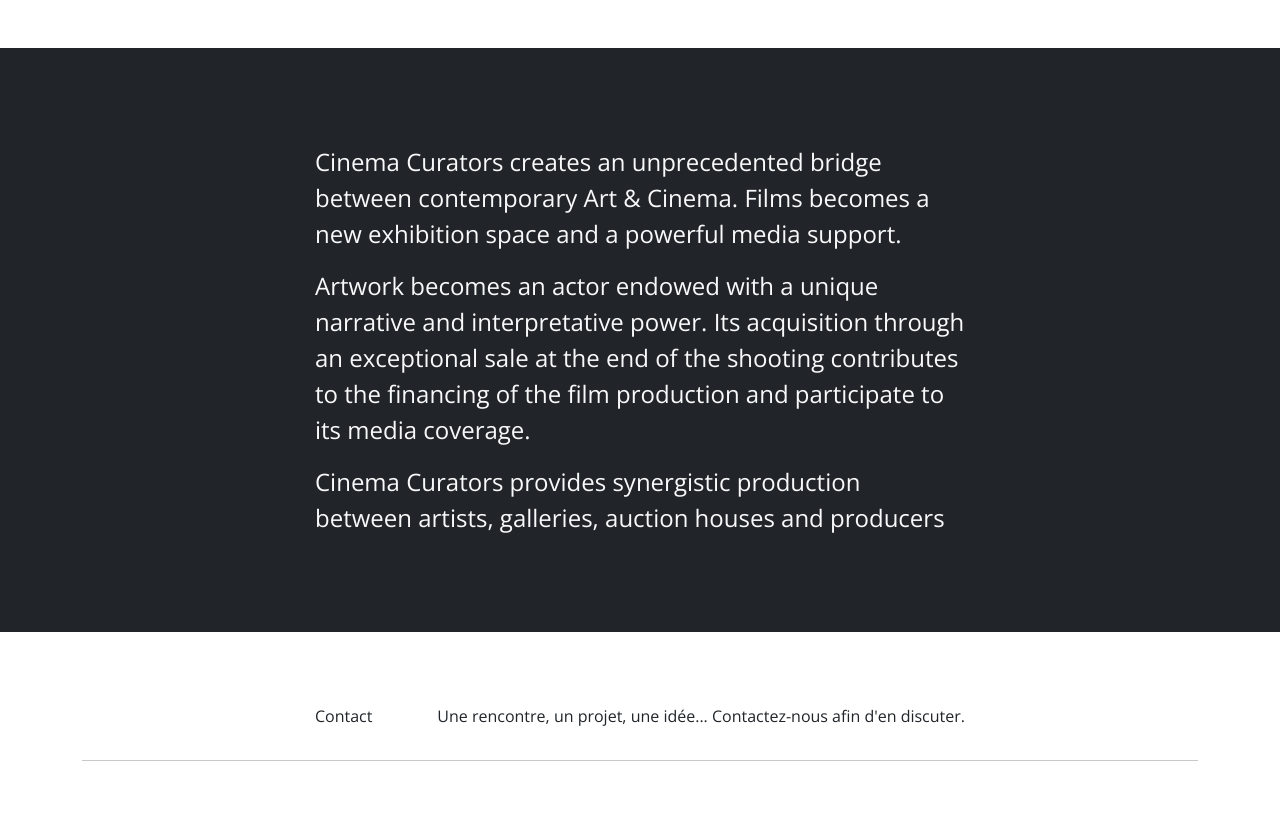
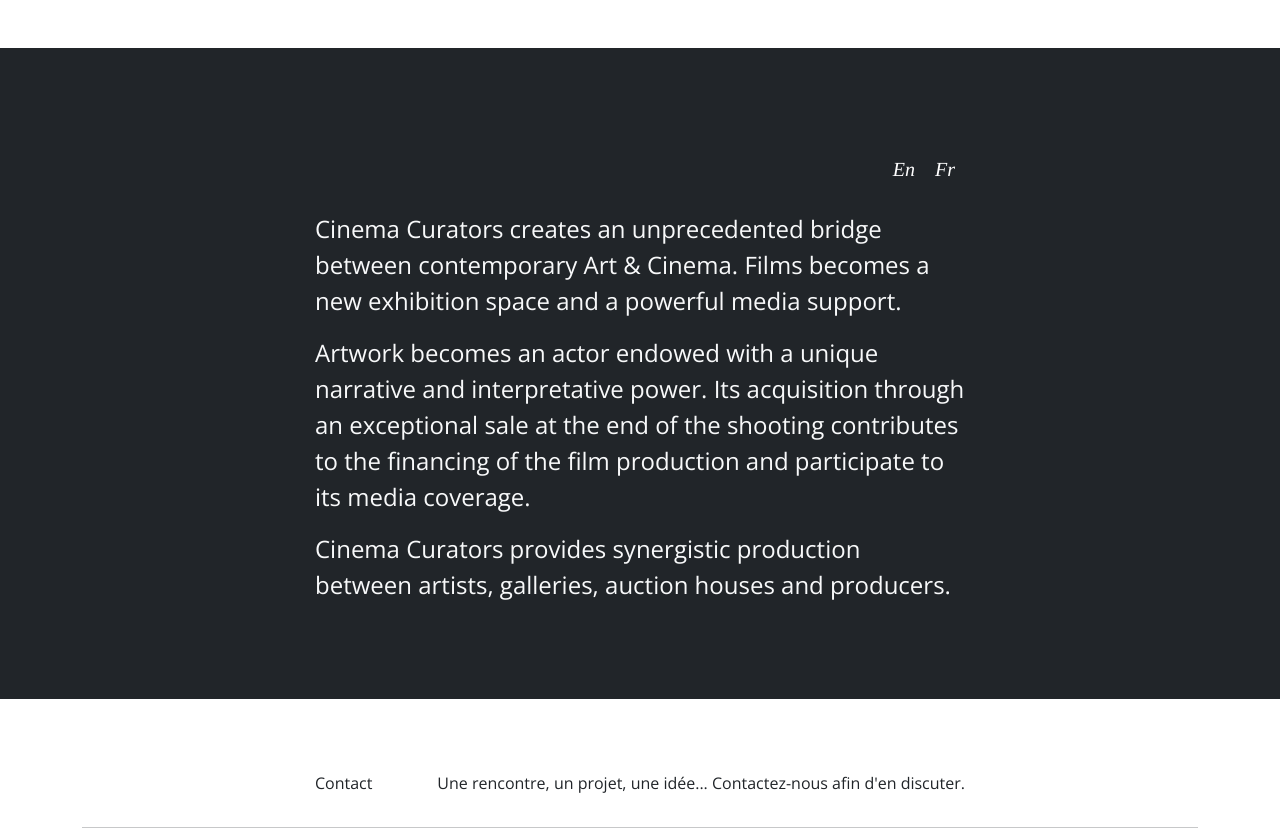
Before and after one commit to BasileM/cinecurators, a PHP site: page /who_we_are.html in a window 1280 px wide. Shown: the part 176-1014 px from the top of the page. Run offline with PHP 8.4, Linux system fonts and the light colour scheme.

Commit message:
add english / french part on quote

```diff
--- a/style.css
+++ b/style.css
@@ -38,6 +38,35 @@
   font-family: cursive;
   font-size:130px;
   padding: 0px 50px;
+}
+
+.btn-menu-white {
+  font-family: times;
+  text-decoration: none;
+  color: white;
+  font-size: 20px;
+  padding: 10px;
+  font-style: italic;
+  display: inline-block
+}
+
+.btn-menu-white:hover {
+  color: white;
+}
+
+.btn-menu-white::after {
+  content: '';
+  width: 0px;
+  height: 1px;
+  display: block;
+  background: white;
+  transition: 300ms;
+  color: white;
+}
+
+.btn-menu-white:hover::after {
+  width: 100%;
+  color: white;
 }
 
 .btn-menu {
--- a/who_we_are.html
+++ b/who_we_are.html
@@ -6,11 +6,15 @@
     <title>Cinema Curators</title>
     <link rel="stylesheet" href="style.css">
     <link href="https://cdn.jsdelivr.net/npm/bootstrap@5.1.3/dist/css/bootstrap.min.css" rel="stylesheet" integrity="sha384-1BmE4kWBq78iYhFldvKuhfTAU6auU8tT94WrHftjDbrCEXSU1oBoqyl2QvZ6jIW3" crossorigin="anonymous">
+        <!-- JavaScript Bundle with Popper -->
+    <script src="https://cdn.jsdelivr.net/npm/bootstrap@5.2.0/dist/js/bootstrap.bundle.min.js" integrity="sha384-A3rJD856KowSb7dwlZdYEkO39Gagi7vIsF0jrRAoQmDKKtQBHUuLZ9AsSv4jD4Xa" crossorigin="anonymous"></script>
   </head>
   <body>
     <!-- Script for Navbar -->
     <script src="https://code.jquery.com/jquery-3.5.1.slim.min.js" integrity="sha384-DfXdz2htPH0lsSSs5nCTpuj/zy4C+OGpamoFVy38MVBnE+IbbVYUew+OrCXaRkfj" crossorigin="anonymous"></script>
     <script src="https://cdn.jsdelivr.net/npm/bootstrap@4.5.3/dist/js/bootstrap.bundle.min.js" integrity="sha384-ho+j7jyWK8fNQe+A12Hb8AhRq26LrZ/JpcUGGOn+Y7RsweNrtN/tE3MoK7ZeZDyx" crossorigin="anonymous"></script>
+
+
     <!-- Content -->
     <div class="container">
 
@@ -25,7 +29,7 @@
       <div class="collapse navbar-collapse" id="navbarNav">
         <ul class="navbar-nav">
           <li class="nav-item active">
-            <a class="btn-menu " href="who_we_are.html">Who we are ?</a>
+            <a class="btn-menu" href="who_we_are.html">Who we are ?</a>
           </li>
           <li class="nav-item">
             <a class="btn-menu" href="who_we_are.html#contact">Contact</a>
@@ -34,13 +38,31 @@
       </div>
     </nav>
     </div>
+    <!-- font-quote py-1 p-0 btn-quote -->
     <div class="container-fluid bg-dark p-5 text-light">
       <div class="container">
         <div class="quote-description my-5">
-          <p>Cinema Curators creates an unprecedented bridge between contemporary Art & Cinema. Films becomes a new exhibition space and a powerful media support.</p>
-          <p>Artwork becomes an actor endowed with a unique narrative and interpretative power. Its acquisition through an exceptional sale at the end of the shooting contributes to the financing of the film production and participate to its media coverage.</p>
-          <p>Cinema Curators provides synergistic production  between artists, galleries, auction houses and producers</p>
-          </p>
+          <ul class="nav nav-pills mb-3 justify-content-end" id="pills-tab" role="tablist">
+            <li class="nav-item" role="presentation">
+              <a class="btn-menu-white active" id="pills-home-tab" data-bs-toggle="pill" data-bs-target="#pills-home" type="button" role="tab" aria-controls="pills-home" aria-selected="true">En</a>
+            </li>
+            <li class="nav-item" role="presentation">
+              <a class="btn-menu-white" id="pills-profile-tab" data-bs-toggle="pill" data-bs-target="#pills-profile" type="button" role="tab" aria-controls="pills-profile" aria-selected="false">Fr</a>
+            </li>
+          </ul>
+          <div class="tab-content" id="pills-tabContent">
+            <div class="tab-pane fade show active" id="pills-home" role="tabpanel" aria-labelledby="pills-home-tab">
+              <p>Cinema Curators creates an unprecedented bridge between contemporary Art & Cinema. Films becomes a new exhibition space and a powerful media support.</p>
+              <p>Artwork becomes an actor endowed with a unique narrative and interpretative power. Its acquisition through an exceptional sale at the end of the shooting contributes to the financing of the film production and participate to its media coverage.</p>
+              <p>Cinema Curators provides synergistic production  between artists, galleries, auction houses and producers.</p>
+            </div>
+            <div class="tab-pane fade" id="pills-profile" role="tabpanel" aria-labelledby="pills-profile-tab">
+              <p>Cinema Curators crée un pont inédit entre Art Contemporain et Cinéma.
+              Le film devient un nouvel espace d’exposition et un support médiatique puissant.</p>
+              <p>L’œuvre, intégrée dès le scenario, devient un acteur doté d’un pouvoir narratif et interprétatif unique. Son acquisition par une vente exceptionnelle à l’issu du tournage contribue au financement de la production du film et à la médiatisation de sa sortie en salles.</p>
+              <p>Cinema Curators assure une production synergique entre artistes, galeries, salles de vente et producteurs.</p>
+            </div>
+          </div>
         </div>
       </div>
     </div>
```
